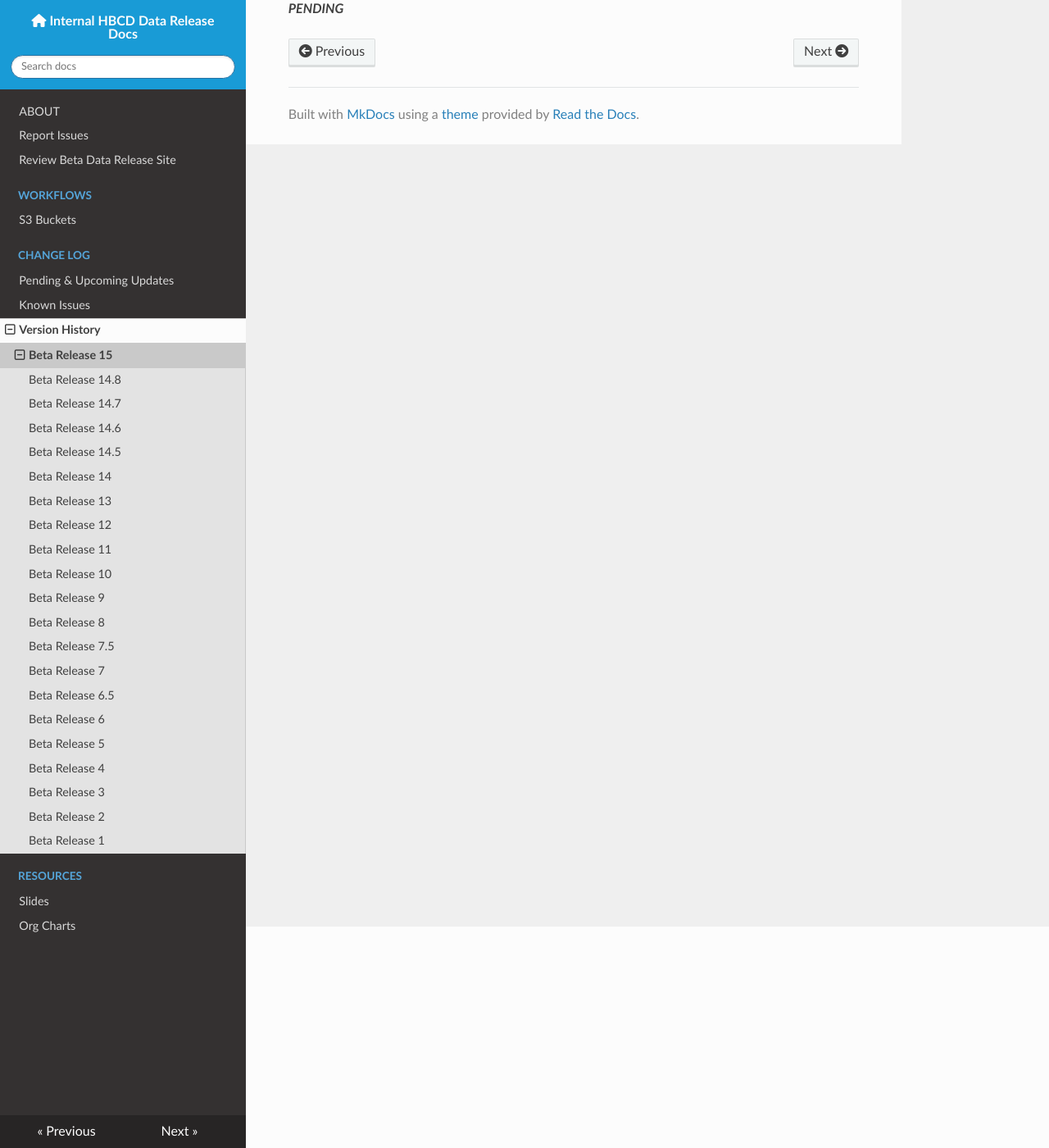
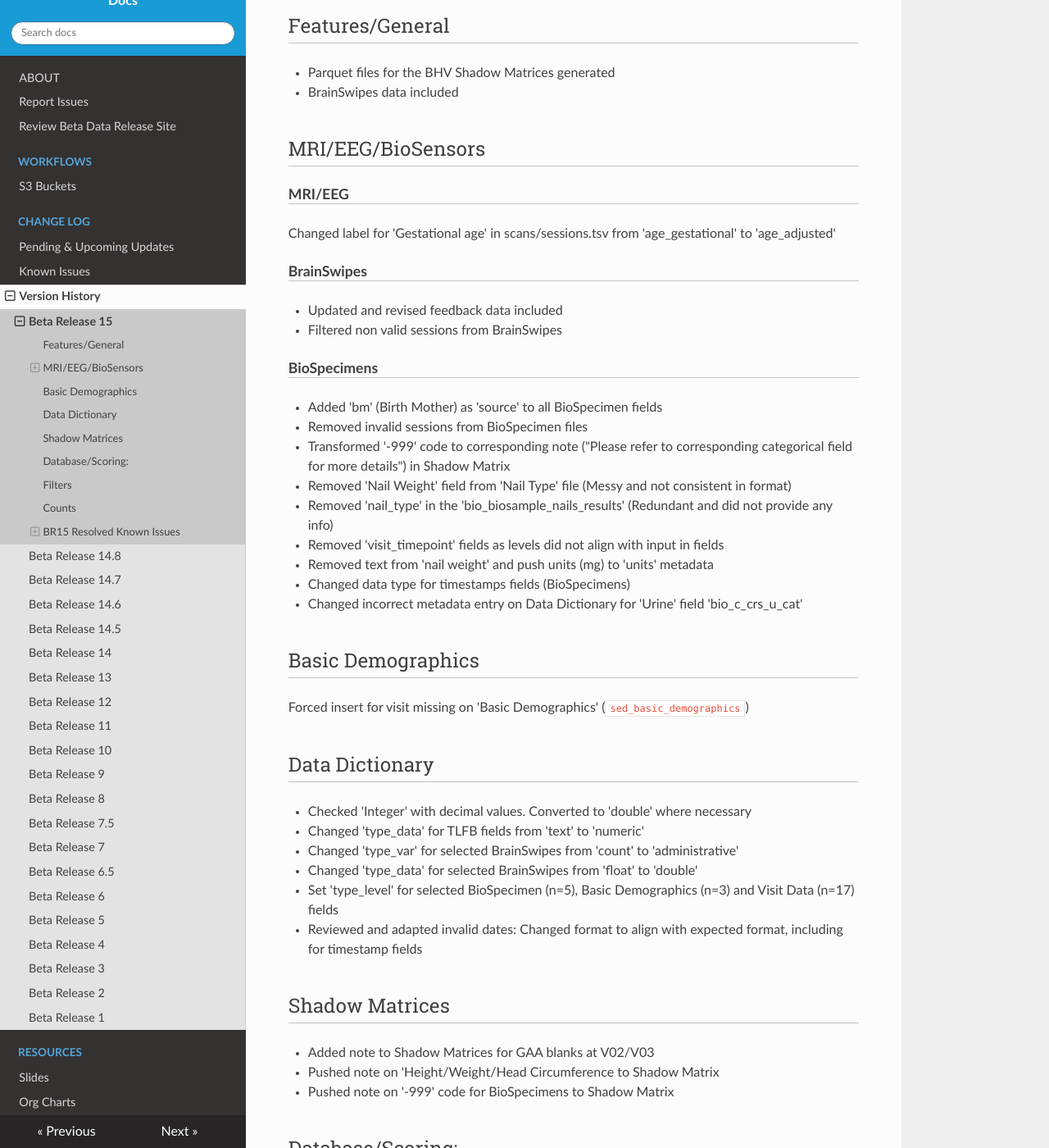
Before and after one commit to DCAN-Labs/hbcd-docs-internal, an MkDocs documentation site: the page built from docs/changelog/versions/BR15.md, in a window 1280 px wide and 1400 px high, scrolled down 270 px. Shown: the whole window at 82% size. Built offline with MkDocs 1.6.1, drawn with Linux system fonts in a browser that asks for light colours; nearby versions of some CDN libraries; some of the changed text lies outside the part shown.

Commit message:
add BR15 and update Known Issues page

```diff
--- a/docs/changelog/versions/BR15.md
+++ b/docs/changelog/versions/BR15.md
@@ -1,4 +1,78 @@
 # Version: BR15
 <p style="font-size: 1.1em">Release date: TBD</p>
 
-***PENDING***
+## Features/General
+
+* Parquet files for the BHV Shadow Matrices generated
+* BrainSwipes data included
+
+## MRI/EEG/BioSensors
+
+#### MRI/EEG
+Changed label for 'Gestational age' in scans/sessions.tsv from 'age_gestational' to 'age_adjusted'
+
+#### BrainSwipes
+* Updated and revised feedback data included
+* Filtered non valid sessions from BrainSwipes
+
+#### BioSpecimens
+* Added 'bm' (Birth Mother) as 'source' to all BioSpecimen fields
+* Removed invalid sessions from BioSpecimen files
+* Transformed '-999' code to corresponding note ("Please refer to corresponding categorical field for more details") in Shadow Matrix
+* Removed 'Nail Weight' field from 'Nail Type' file (Messy and not consistent in format)
+* Removed 'nail_type' in the 'bio_biosample_nails_results' (Redundant and did not provide any info)
+* Removed 'visit_timepoint' fields as levels did not align with input in fields
+* Removed text from 'nail weight' and push units (mg) to 'units' metadata
+* Changed data type for timestamps fields (BioSpecimens)
+* Changed incorrect metadata entry on Data Dictionary for 'Urine' field 'bio_c_crs_u_cat'
+
+## Basic Demographics
+Forced insert for visit missing on 'Basic Demographics' (`sed_basic_demographics`)
+
+## Data Dictionary
+* Checked 'Integer' with decimal values. Converted to 'double' where necessary
+* Changed 'type_data' for TLFB fields from 'text' to 'numeric'
+* Changed 'type_var' for selected BrainSwipes from 'count' to 'administrative'
+* Changed 'type_data' for selected BrainSwipes from 'float' to 'double'
+* Set 'type_level' for selected BioSpecimen (n=5), Basic Demographics (n=3) and Visit Data (n=17) fields
+* Reviewed and adapted invalid dates: Changed format to align with expected format, including for timestamp fields
+
+## Shadow Matrices
+* Added note to Shadow Matrices for GAA blanks at V02/V03
+* Pushed note on 'Height/Weight/Head Circumference to Shadow Matrix
+* Pushed note on '-999' code for BioSpecimens to Shadow Matrix
+
+
+## Database/Scoring:
+* SU flags on TLFB based on TRUE/FALSE (instead of Yes/No)
+* Adjustments made to GAA (Gestational Age at Administration) for BioSpecimens and BHV tables
+* Update 'PTSD/Acute Stress' scoring to include prorated scoring scheme
+* Removed duplicate instrument name in fieldname (foodins_category)
+* Removed score fields and restored values for 'SPM-2'
+
+## Filters
+* Removed 'nail_weight', 'nail_type' and 'visit_timepoint' fields from BioSpecimen fields (see above)
+* Removed score fields for 'SPM-2'
+
+
+## Counts
+
+* Total number of participants queried from DB: 1,426
+* Total number of visits
+    * All: 2,207
+        * V01: 1,426
+        * V02: 660
+        * V03: 121
+* By Sex (V02/V03 visit done):
+    * Female: 328
+    * Male: 338
+
+## BR15 Resolved Known Issues
+
+### ⚠️ BioSpecimens: Transform '-999'
+The -999 code needed to be transformed to a note in shadow matrices. Relevant shadow matrices include: `bio_biosample_nails_results`, `bio_biosample_nails_type`, and `bio_biosample_urine`.
+
+### ⚠️ Duplicate Rows for BioSpecimens
+Flagged cases had two visits (V01 & V02). Flagged duplicates labeled as 'ses-V02'. Team verified with MSI on de-identified files to confirm if both visits are incorrectly labeled as 'ses-V02' during de-identification.
+
+### ⚠️ Height/Weight/Head Circumference missing 'Date of Administration' (~6 cases)
```
Also changed, not shown: docs/changelog/knownissues.md (+2 -7 lines).
